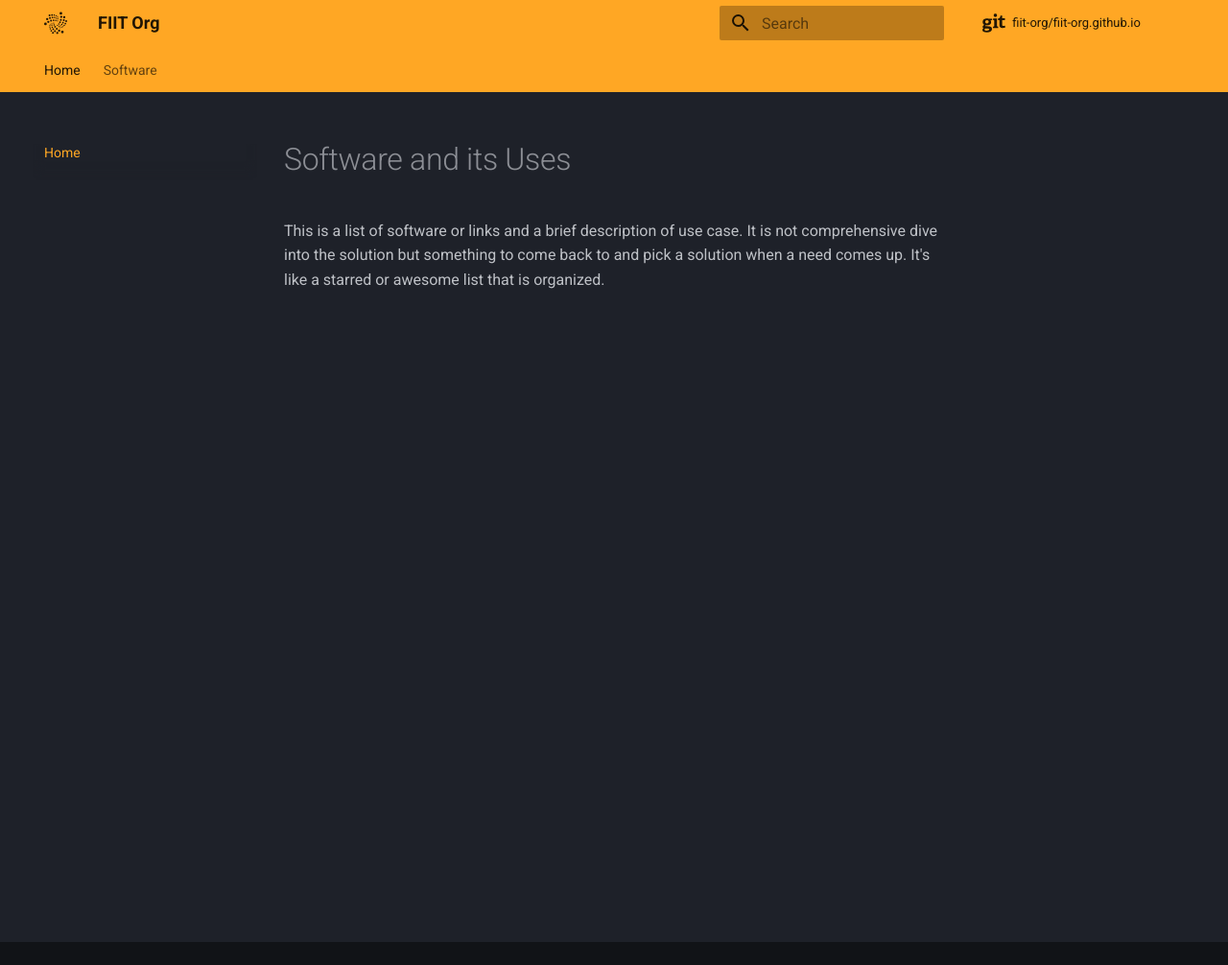
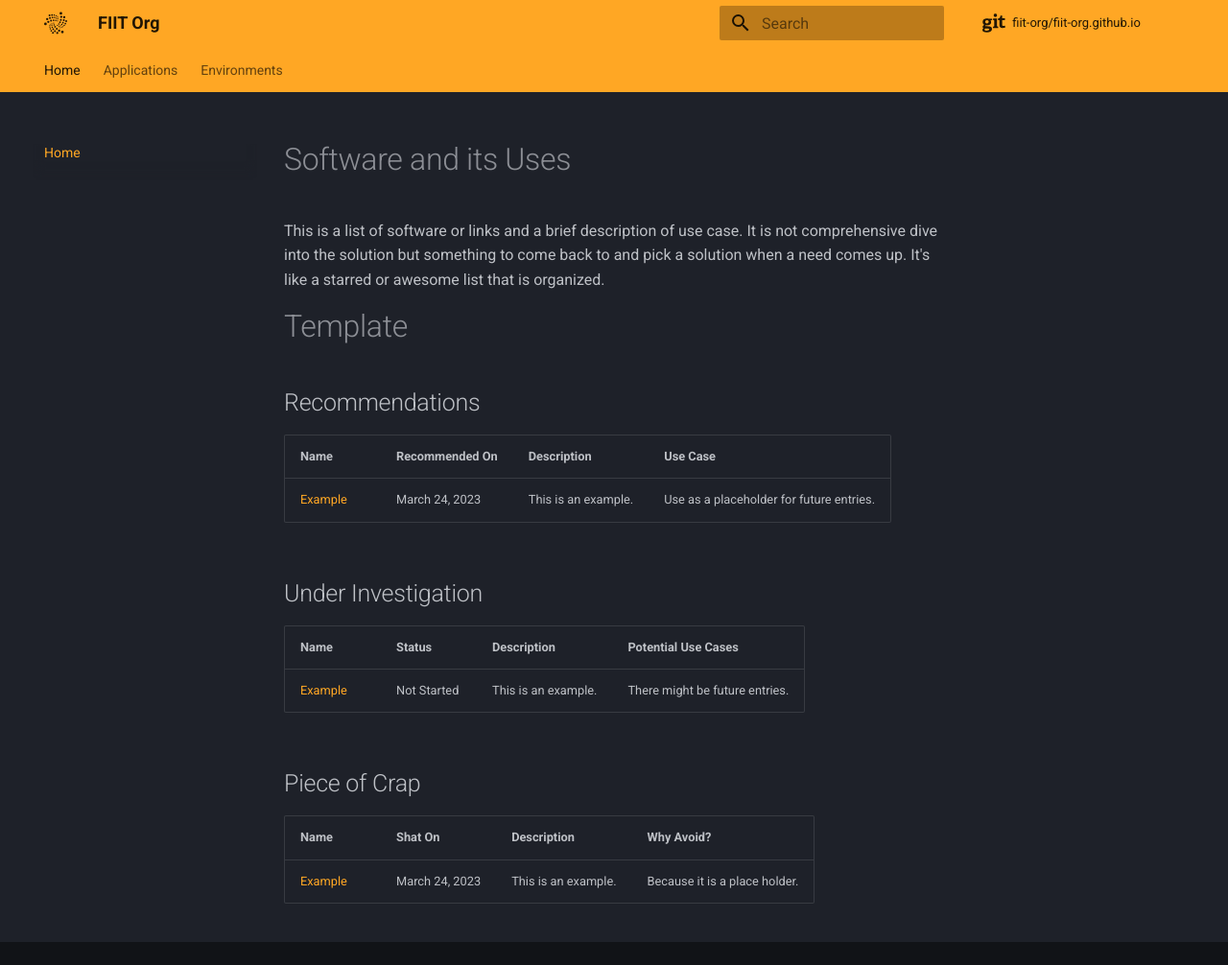
Before and after one commit to fiit-org/fiit-org.github.io, an MkDocs documentation site: the page built from docs/index.md, in a window 1280 px wide and 1006 px high. Shown: the whole window at 96% size. Built offline with MkDocs 1.6.1 and Material for MkDocs 9.7.7, drawn with Linux system fonts in a browser that asks for light colours; comment, search, counter and statistics services are not loaded.

Commit message:
Updates to nav and OS Linux
Signed-off-by: Travis Hunt <thunt.career@gmail.com>

```diff
--- a/docs/index.md
+++ b/docs/index.md
@@ -1,3 +1,23 @@
 # Software and its Uses
 
 This is a list of software or links and a brief description of use case. It is not comprehensive dive into the solution but something to come back to and pick a solution when a need comes up. It's like a starred or awesome list that is organized.
+
+# Template
+
+## Recommendations
+
+| Name | Recommended On | Description | Use Case |
+| ---- | -------------- | ----------- | -------- |
+| [Example](https://127.0.0.1/404.htm) | March 24, 2023 | This is an example. | Use as a placeholder for future entries. |
+
+## Under Investigation
+
+| Name | Status | Description | Potential Use Cases |
+| ---- | ------ | ----------- | ------------------- |
+| [Example](https://127.0.0.1/404.htm) | Not Started | This is an example. | There might be future entries. |
+
+## Piece of Crap
+
+| Name | Shat On | Description | Why Avoid? |
+| ---- | ------- | ----------- | ---------- |
+| [Example](https://127.0.0.1/404.htm) | March 24, 2023 | This is an example. | Because it is a place holder. |
--- a/mkdocs.yml
+++ b/mkdocs.yml
@@ -6,15 +6,14 @@ repo_name: fiit-org/fiit-org.github.io
 
 nav:
   - Home: index.md
-  - Software:
-      - software/index.md
-      - Applications:
-        - Analytics: software/analytics.md
-        - DataOps: software/dataops.md
-        - Platforms: software/platforms.md
-      - Environments:
-        - Containers: software/containers.md
-        - OS: software/os.md
+  - Applications:
+    - Analytics: software/applications/analytics.md
+    - DataOps: software/applications/dataops.md
+    - Platforms: software/applications/platforms.md
+  - Environments:
+    - Containers: software/environments/containers.md
+    - OS:
+        - Linux: software/environments/os-linux.md
 
 theme:
   name: material
@@ -29,7 +28,6 @@ theme:
     - header.autohide
     - navigation.indexes
     - navigation.instant
-    - navigation.path
     - navigation.sections
     - navigation.tabs
     - navigation.tracking
```
Also changed, not shown: docs/software/environments/os-linux.md (added, +41 -0 lines), docs/software/index.md (deleted, +0 -3 lines), docs/software/os.md (deleted, +0 -6 lines), docs/software/applications/analytics.md (renamed from docs/software/analytics.md), docs/software/applications/dataops.md (renamed from docs/software/dataops.md), docs/software/applications/platforms.md (renamed from docs/software/platforms.md), docs/software/environments/containers.md (renamed from docs/software/containers.md).
